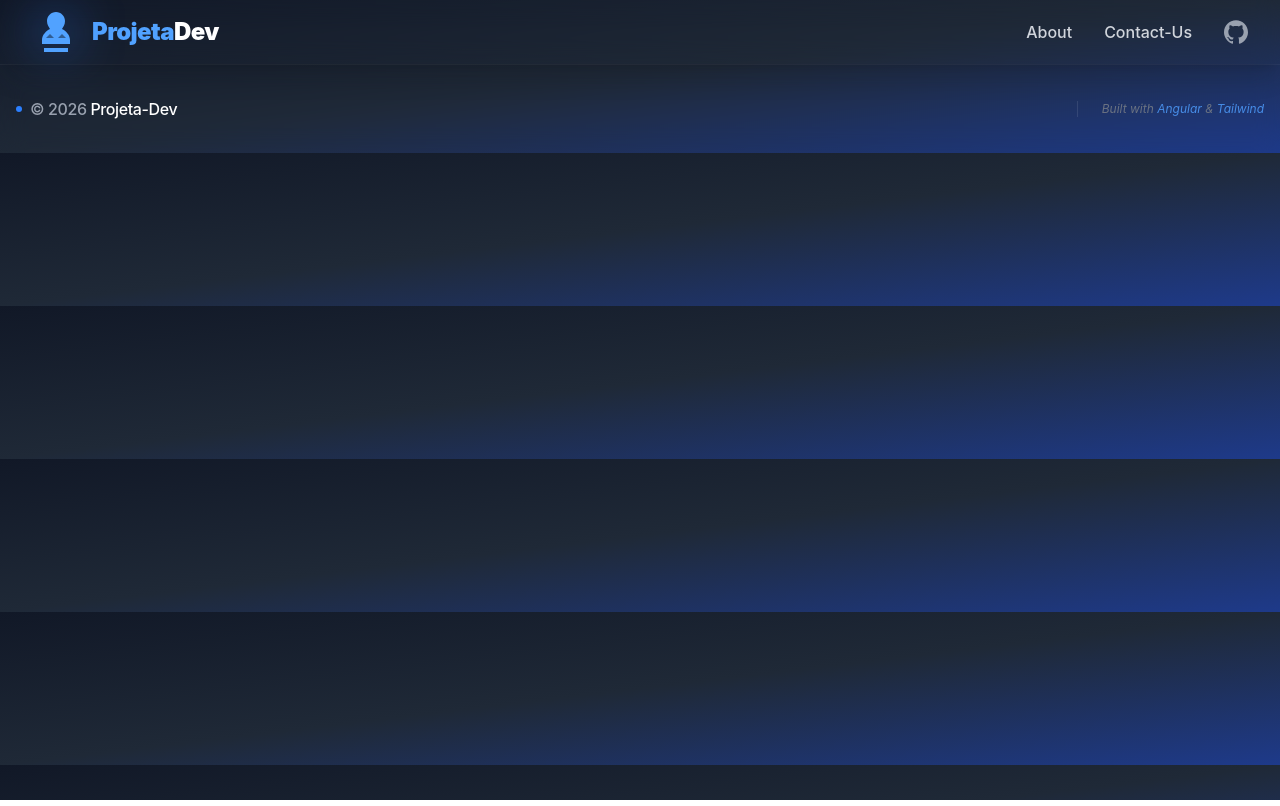
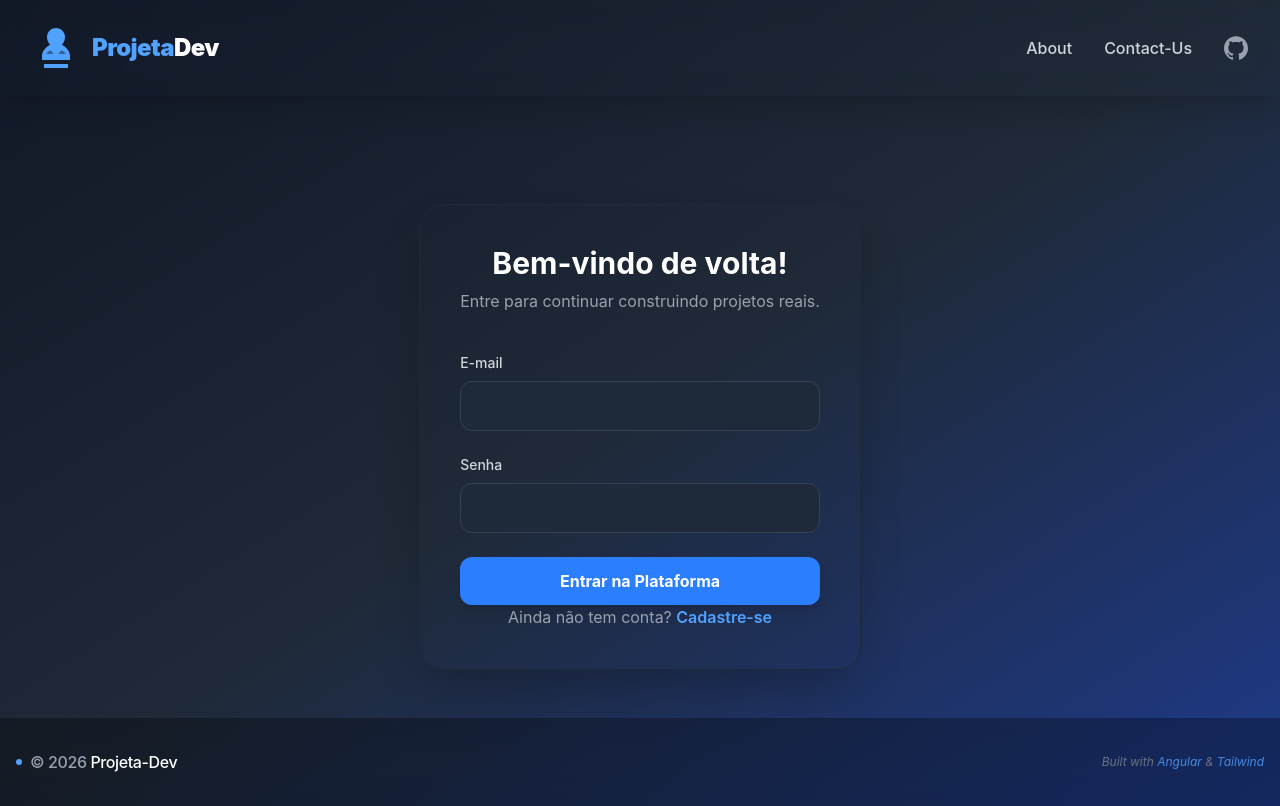
Before and after one commit to ItaloSantos-dev/projeta-dev, an Angular app in the folder frontend/projeta_dev/: page /login in a window 1280 px wide. Before the commit this address led to /. Built offline with nearby package versions, Linux system fonts and the light colour scheme.

Commit message:
feat: create a login page

```diff
--- a/frontend/projeta_dev/src/app/app.html
+++ b/frontend/projeta_dev/src/app/app.html
@@ -1,10 +1,10 @@
-<header class="sticky top-0 z-50 bg-linear-to-r  backdrop-blur-md  shadow-xl">
+<div class="min-h-screen flex flex-col ">
+  <header class="sticky top-0 z-50 py-4  backdrop-blur-md shadow-xl  ">
     <div class="max-w-7xl mx-auto px-4 sm:px-6 lg:px-8">
       <nav class="flex items-center justify-between h-16">
         <a routerLink="/" class="flex items-center gap-3 group transition-all">
           <div class="relative">
-          <div class="absolute inset-0 bg-blue-500/30 blur-xl rounded-full group-hover:bg-blue-400/50 transition-all duration-500"></div>
-
+            <div class="absolute inset-0  blur-xl rounded-full group-hover:bg-blue-400/50 transition-all duration-500"></div>
             <div class="relative group-hover:scale-110 transition-transform duration-300">
               <svg class="w-10 h-10 md:w-12 md:h-12 text-blue-400 fill-current" viewBox="0 0 24 24">
                   <path d="M12 2C9.5 2 7.5 4 7.5 6.5C7.5 8.5 8.5 9.5 9 10.5C7 11.5 5 13.5 5 16V18H19V16C19 13.5 17 11.5 15 10.5C15.5 9.5 16.5 8.5 16.5 6.5C16.5 4 14.5 2 12 2ZM6 20V22H18V20H6Z"/>
@@ -12,34 +12,18 @@
               </svg>
             </div>
           </div>
-
           <div class="flex flex-col -space-y-1">
             <h1 class="text-xl md:text-2xl font-black tracking-tight">
               <span class="text-blue-400">Projeta</span><span class="text-white">Dev</span>
             </h1>
-
           </div>
         </a>
 
         <ul class="flex items-center space-x-8">
+          <li><a routerLink="/about" class="text-gray-300 hover:text-white transition-all duration-200 font-medium">About</a></li>
+          <li><a routerLink="/contact-us" class="text-gray-300 hover:text-white transition-all duration-200 font-medium">Contact-Us</a></li>
           <li>
-          <a routerLink="/about"
-             class="text-gray-300 hover:text-white transition-all duration-200 font-medium">
-            About
-          </a>
-        </li>
-        <li>
-          <a routerLink="/contact-us"
-             class="text-gray-300 hover:text-white transition-all duration-200 font-medium">
-            Contact-Us
-          </a>
-        </li>
-        <li>
-          <a href="https://github.com/seu-usuario/seu-repo"
-             target="_blank"
-             rel="noopener noreferrer"
-             class="text-gray-400 hover:text-white transition-transform duration-200 hover:scale-110 flex items-center"
-             aria-label="GitHub Repository">
+            <a href="https://github.com/seu-usuario/seu-repo" target="_blank" rel="noopener noreferrer" class="text-gray-400 hover:text-white transition-transform duration-200 hover:scale-110 flex items-center">
               <svg class="w-6 h-6 fill-current" viewBox="0 0 24 24">
                 <path d="M12 .297c-6.63 0-12 5.373-12 12 0 5.303 3.438 9.8 8.205 11.385.6.113.82-.258.82-.577 0-.285-.01-1.04-.015-2.04-3.338.724-4.042-1.61-4.042-1.61C4.422 18.07 3.633 17.7 3.633 17.7c-1.087-.744.084-.729.084-.729 1.205.084 1.838 1.236 1.838 1.236 1.07 1.835 2.809 1.305 3.495.998.108-.776.417-1.305.76-1.605-2.665-.3-5.466-1.332-5.466-5.93 0-1.31.465-2.38 1.235-3.22-.135-.303-.54-1.523.105-3.176 0 0 1.005-.322 3.3 1.23.96-.267 1.98-.399 3-.405 1.02.006 2.04.138 3 .405 2.28-1.552 3.285-1.23 3.285-1.23.645 1.653.24 2.873.12 3.176.765.84 1.23 1.91 1.23 3.22 0 4.61-2.805 5.625-5.475 5.92.43.372.823 1.102.823 2.222 0 1.606-.015 2.896-.015 3.286 0 .315.21.69.825.57C20.565 22.092 24 17.592 24 12.297c0-6.627-5.373-12-12-12"/>
               </svg>
@@ -50,24 +34,21 @@
     </div>
   </header>
 
-<main>
+  <main class="grow">
     <router-outlet />
   </main>
 
-<footer class="relative mt-auto border-t border-white/5 backdrop-blur-md">
+  <footer class=" backdrop-blur-md bg-black/30  shadow-xl ">
     <div class="max-w-7xl mx-auto px-4 py-8">
       <div class="flex flex-col md:flex-row items-center justify-between gap-4">
-
         <div class="flex items-center gap-2 group">
-        <div class="w-1.5 h-1.5 rounded-full bg-blue-500 group-hover:animate-pulse"></div>
+          <div class="w-1.5 h-1.5 rounded-full  bg-blue-400 group-hover:animate-pulse"></div>
           <p class="text-gray-400 font-medium tracking-tight">
             © 2026 <span class="text-white group-hover:text-blue-400 transition-colors">Projeta-Dev</span>
           </p>
         </div>
-
         <div class="flex items-center gap-6">
-        <div class="h-4 w-px bg-white/10 hidden md:block"></div>
-
+          <div class="h-4 w-px  hidden md:block"></div>
           <p class="text-xs text-gray-500 italic">
             Built with <span class="text-blue-400/80">Angular</span> & <span class="text-blue-400/80">Tailwind</span>
           </p>
@@ -75,3 +56,4 @@
       </div>
     </div>
   </footer>
+</div>
--- a/frontend/projeta_dev/src/app/app.routes.ts
+++ b/frontend/projeta_dev/src/app/app.routes.ts
@@ -1,6 +1,8 @@
 import { Routes } from '@angular/router';
 import { Home } from './components/home/home';
+import { Login } from './components/auth/login/login';
 
 export const routes: Routes = [
-    {path:"", component:Home}
+    {path:"", component:Home},
+    {path:"login", component:Login}
 ];
--- /dev/null
+++ b/frontend/projeta_dev/src/app/components/auth/login/login.html
@@ -0,0 +1,47 @@
+<main class="  flex items-center justify-center px-6 py-12">
+    <div class="max-w-md mt-15 p-10 rounded-3xl shadow-2xl border border-gray-800">
+        <div class="text-center mb-10">
+            <h2 class="text-3xl font-bold text-white mb-2">Bem-vindo de volta!</h2>
+            <p class="text-gray-400">Entre para continuar construindo projetos reais.</p>
+        </div>
+
+        <form [formGroup]="formLogin" class="space-y-6">
+            <div>
+                <label for="email" class="block text-sm font-medium text-gray-300 mb-2">E-mail</label>
+                <div class="relative">
+                <span class="absolute inset-y-0 left-0 pl-3 flex items-center text-gray-500">
+                    <i class="bi bi-envelope"></i>
+                </span>
+                <input formControlName="email" type="email" id="email" name="email" required
+                    class="w-full bg-gray-800 border border-gray-700 text-white rounded-xl py-3 pl-10 pr-4 focus:outline-none focus:ring-2 focus:ring-blue-500 focus:border-transparent transition">
+                </div>
+            </div>
+
+            <div>
+                <div class="flex justify-between mb-2">
+                <label for="password" class="block text-sm font-medium text-gray-300">Senha</label>
+
+                </div>
+                <div class="relative">
+                <span class="absolute inset-y-0 left-0 pl-3 flex items-center text-gray-500">
+                    <i class="bi bi-lock"></i>
+                </span>
+                <input formControlName="password" type="password" id="password" name="password" required
+                    class="w-full bg-gray-800 border border-gray-700 text-white rounded-xl py-3 pl-10 pr-4 focus:outline-none focus:ring-2 focus:ring-blue-500 focus:border-transparent transition">
+                </div>
+            </div>
+
+            <button type="submit"
+                class="w-full bg-blue-500 hover:bg-blue-600 text-white font-bold py-3 rounded-xl shadow-lg transition transform hover:scale-[1.02] active:scale-95">
+                Entrar na Plataforma
+            </button>
+
+
+        </form>
+
+        <p class="text-center text-gray-400 ">
+        Ainda não tem conta?
+            <a href="#" class="text-blue-400 font-semibold hover:underline">Cadastre-se</a>
+        </p>
+    </div>
+</main>
--- /dev/null
+++ b/frontend/projeta_dev/src/app/components/auth/login/login.ts
@@ -0,0 +1,17 @@
+import { Component } from '@angular/core';
+import { FormControl, FormGroup, Validators, ReactiveFormsModule} from '@angular/forms';
+
+@Component({
+  selector: 'app-login',
+  imports: [ReactiveFormsModule],
+  templateUrl: './login.html',
+  styleUrl: './login.css',
+})
+export class Login {
+  formLogin = new FormGroup({
+    email: new FormControl('', [Validators.required, Validators.email]),
+    password: new FormControl('', [Validators.required, Validators.minLength(8)])
+  });
+
+
+}
--- a/frontend/projeta_dev/src/app/components/home/home.html
+++ b/frontend/projeta_dev/src/app/components/home/home.html
@@ -1,4 +1,4 @@
-<main class=" mt-50 justify-center flex-col pt-5 flex gap-100 ">
+<main class=" mt-50 justify-center flex-col pt-5 flex gap-90 ">
   <section class="  text-gray-200 flex flex-col justify-center items-center px-6">
     <!-- HERO -->
     <div class="max-w-4xl text-center">
@@ -13,9 +13,9 @@
       </p>
 
       <div class="flex justify-center gap-4">
-        <button class="bg-blue-500 hover:bg-blue-600 transition px-6 py-3 rounded-xl text-white font-semibold shadow-lg">
+        <a [routerLink]="['/login']" class="bg-blue-500 hover:bg-blue-600 transition px-6 py-3 rounded-xl text-white font-semibold shadow-lg">
           Começar Agora
-        </button>
+        </a>
 
         <button class="border border-gray-500 hover:border-blue-400 hover:text-blue-400 transition px-6 py-3 rounded-xl font-semibold">
           Saiba Mais
--- a/frontend/projeta_dev/src/app/components/home/home.ts
+++ b/frontend/projeta_dev/src/app/components/home/home.ts
@@ -1,8 +1,9 @@
 import { Component } from '@angular/core';
+import { RouterLink } from "@angular/router";
 
 @Component({
   selector: 'app-home',
-  imports: [],
+  imports: [RouterLink],
   templateUrl: './home.html',
   styleUrl: './home.css',
 })
```
Also changed, not shown: frontend/projeta_dev/src/app/components/auth/login/login.css (added), 1 other file (tests, documents, lock files or other folders). Lines whose indentation alone changed are shown as unchanged.
